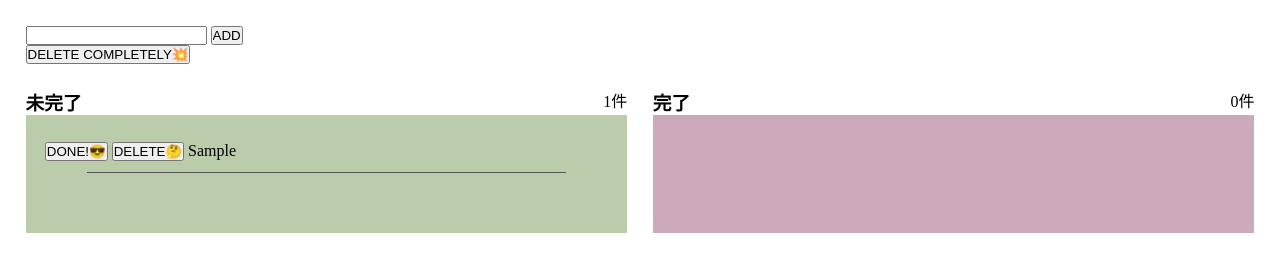
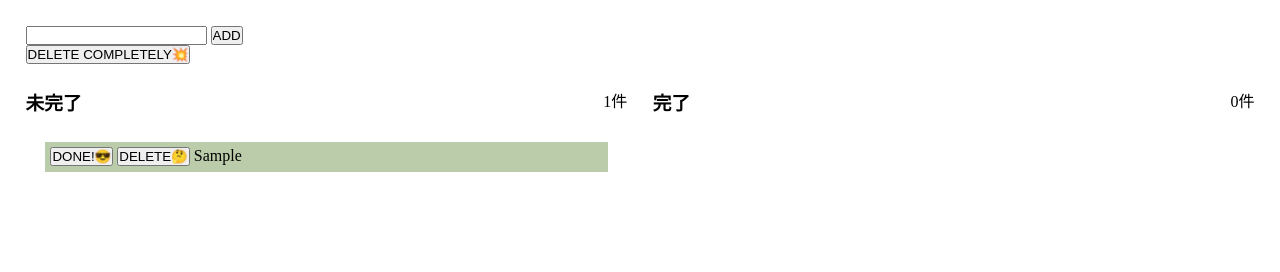
Before and after one commit to gatag/vue-todo, a plain HTML site: page index.html in a window 1280 px wide. Both pictures are taken after typing "Sample" into the empty fields and a click on the input "ADD". Drawn offline with Linux system fonts and the light colour scheme.

Commit message:
アニメーションを弄った

```diff
--- a/assets/main.css
+++ b/assets/main.css
@@ -1,6 +1,10 @@
 * {
     margin: 0;
     padding: 0;
+}
+
+body {
+    min-width: 300px;
 }
 
 main {
@@ -9,14 +13,7 @@ main {
 
 li {
     list-style: none;
-}
-
-li::after {
-    content: '';
-    display: block;
-    width: 85%;
-    border-bottom: 1px solid #555;
-    margin: 2% auto 1%;
+    padding: 1%;
 }
 
 #lists {
@@ -28,11 +25,11 @@ li::after {
     padding: 1.5vw;
 }
 
-#todo_list {
+#todo_list .todo_item {
     background: #bca;
 }
 
-#done_list {
+#done_list .todo_item {
     background: #cab;
 }
 
@@ -62,7 +59,11 @@ li::after {
 }
 
 .listing-enter-active, .listing-leave-active {
-    transition: all 0.5s;
+    transition: all 0.3s;
+}
+
+.listing-leave-active {
+    position: absolute;
 }
 
 .listing-enter {
@@ -74,3 +75,7 @@ li::after {
     transform: translateX(20px);
     opacity: 0;
 }
+
+.listing-move {
+    transition: transform 0.5s;
+}
```
